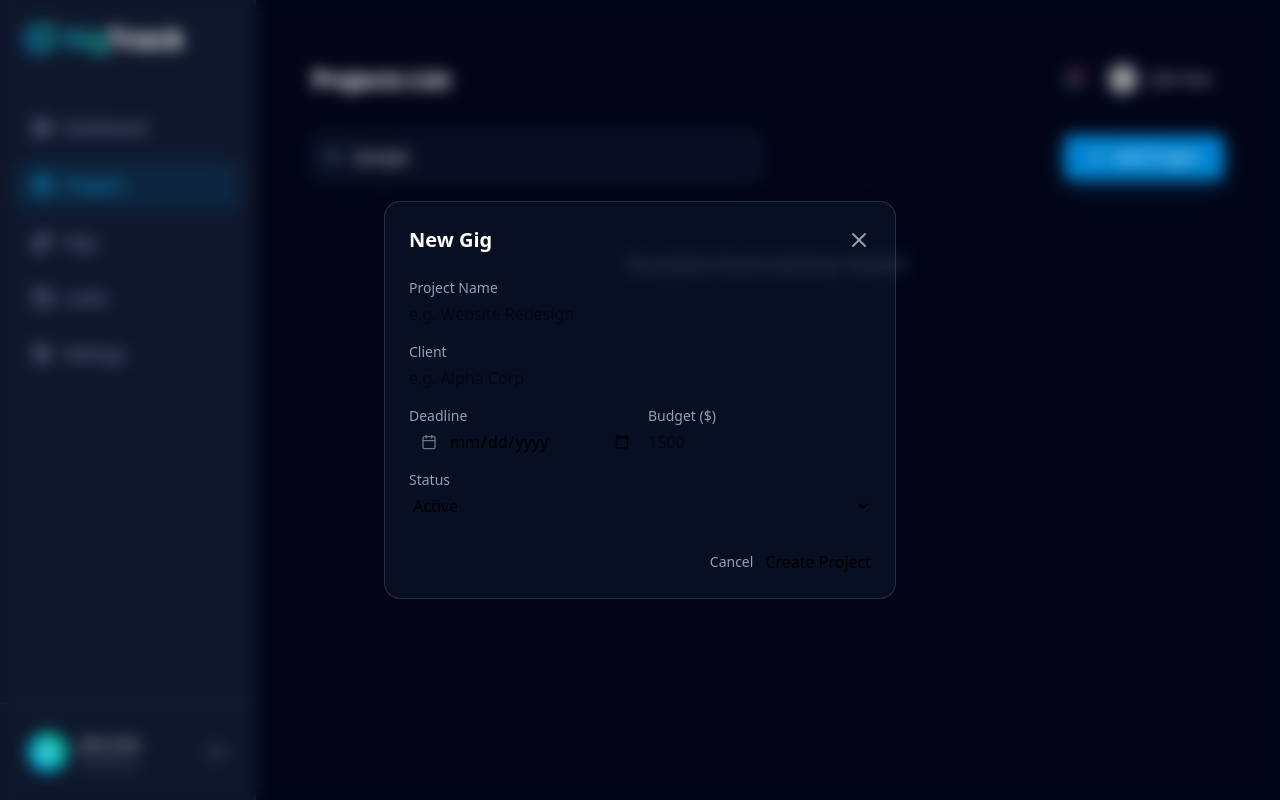
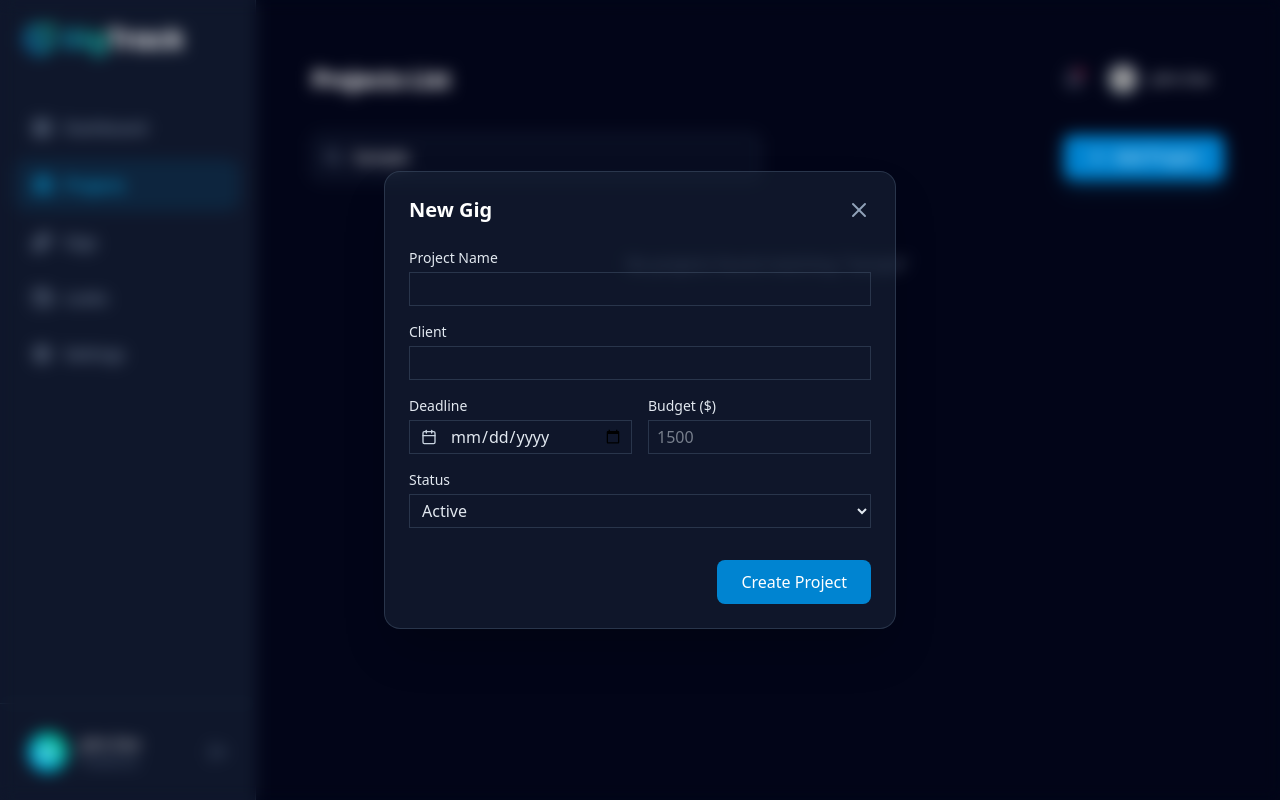
Before and after one commit to chriskay0x/GigTrack, a React (Vite) app: page /projects in a window 1280 px wide. Both pictures are taken after typing "Sample" into the empty fields and a click on the button "Add Project". Built offline with nearby package versions, Linux system fonts and the light colour scheme; grey boxes are pictures that could not be loaded.

Commit message:
Continued with the styling of the Add Project Form

```diff
--- a/src/Components/Features/ModalComponents/ModalInput.jsx
+++ b/src/Components/Features/ModalComponents/ModalInput.jsx
@@ -1,14 +1,15 @@
 
 const ModalInput = ({ label, icon: Icon, ...props }) => (
     <div>
-        <label className="block text-sm font-medium text-slate-400 mb-1">{label}</label>
+        <label className="block text-sm font-medium text-slate-200 mb-1">{label}</label>
         <div className="relative">
         <input
-            className={`glass-input w-full ${Icon ? "pl-10" : ""}`}
+            className={`glass-input w-full ${Icon ? "pl-10" : ""} border-slate-600/50 border text-slate-200
+            focus:border-sky-500 focus:ring-sky-500 py-1 px-2`}
             {...props}
         />
         {Icon && (
-            <Icon className="absolute left-3 top-1/2 -translate-y-1/2 text-slate-500" size={16} />
+            <Icon className="absolute left-3 top-1/2 -translate-y-1/2 text-slate-300" size={16} />
         )}
         </div>
     </div>
--- a/src/Components/Features/ModalComponents/ModalOverlay.jsx
+++ b/src/Components/Features/ModalComponents/ModalOverlay.jsx
@@ -7,7 +7,7 @@ const ModalOverlay = ({ isOpen, onClose, children }) => {
       onClick={onClose}
     >
       <div
-        className="w-full max-w-lg p-6 bg-slate-800/30 backdrop-blur-lg border border-slate-600/50 rounded-2xl shadow-2xl animate-in fade-in zoom-in-95"
+        className="w-full max-w-lg p-6 bg-slate-800/50 backdrop-blur-lg border border-slate-600/50 rounded-2xl shadow-2xl animate-in fade-in zoom-in-95"
         onClick={(e) => e.stopPropagation()}
       >
         {children}
--- a/src/Components/Features/Projects/AddProjectModal.jsx
+++ b/src/Components/Features/Projects/AddProjectModal.jsx
@@ -32,7 +32,6 @@ function AddProjectModal ({ isOpen, onClose, onAdd }) {
                 <ModalInput
                     label="Project Name"
                     name="name"
-                    placeholder="e.g. Website Redesign"
                     value={form.name}
                     onChange={handleChange}
                     required
@@ -41,7 +40,6 @@ function AddProjectModal ({ isOpen, onClose, onAdd }) {
                 <ModalInput
                     label="Client"
                     name="client"
-                    placeholder="e.g. Alpha Corp"
                     value={form.client}
                     onChange={handleChange}
                     required
@@ -71,25 +69,22 @@ function AddProjectModal ({ isOpen, onClose, onAdd }) {
 
                 {/* Status Dropdown (Still manual because it's unique) */}
                 <div>
-                    <label className="block text-sm font-medium text-slate-400 mb-1">Status</label>
+                    <label className="block text-sm font-medium text-slate-200 mb-1">Status</label>
                     <select
                         name="status"
                         value={form.status}
                         onChange={handleChange}
-                        className="glass-input w-full"
+                        className="glass-input w-full border-slate-600/50 border text-slate-200 focus:border-sky-500 focus:ring-sky-500 py-1 px-2"
                     >
                         {["Active", "Pending", "Paid"].map(s => (
-                        <option key={s} value={s} className="bg-navy-900">{s}</option>
+                        <option key={s} value={s} className="bg-navy-900 ">{s}</option>
                         ))}
                     </select>
                 </div>
 
                 {/* Actions */}
                 <div className="flex justify-end gap-3 pt-4">
-                    <button type="button" onClick={onClose} className="text-slate-400 hover:text-white text-sm font-medium">
-                        Cancel
-                    </button>
-                    <button type="submit" className="btn-primary">
+                    <button type="submit" className="btn-primary cursor-pointer bg-sky-600 hover:bg-sky-500 text-white px-6 py-2.5 rounded-lg font-medium transition-all flex items-center justify-center gap-2 active:scale-95">
                         Create Project
                     </button>
                 </div>
```
